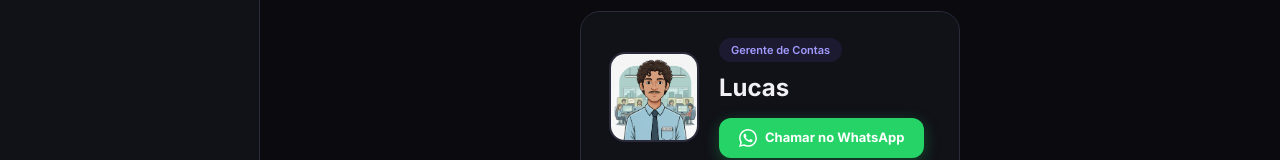
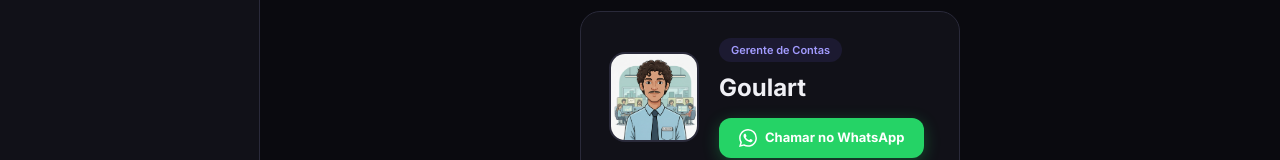
Before and after one commit to contamickey01-lang/gatewayyy, a Next.js app in the folder frontend/: page /dashboard/contact in a window 1280 px wide. Shown: the part 414-574 px from the top of the page. Built offline with nearby package versions, Linux system fonts and the light colour scheme; sample sign-in values are in the browser's storage.

Commit message:
Rename manager to Goulart on contact page

```diff
--- a/frontend/src/app/dashboard/contact/page.tsx
+++ b/frontend/src/app/dashboard/contact/page.tsx
@@ -92,7 +92,7 @@ export default function ContactPage() {
                             Gerente de Contas
                         </span>
                         <h2 style={{ fontSize: 24, fontWeight: 700, marginBottom: 12 }}>
-                            Lucas
+                            Goulart
                         </h2>
                         <a
                             href={whatsappUrl}
```
